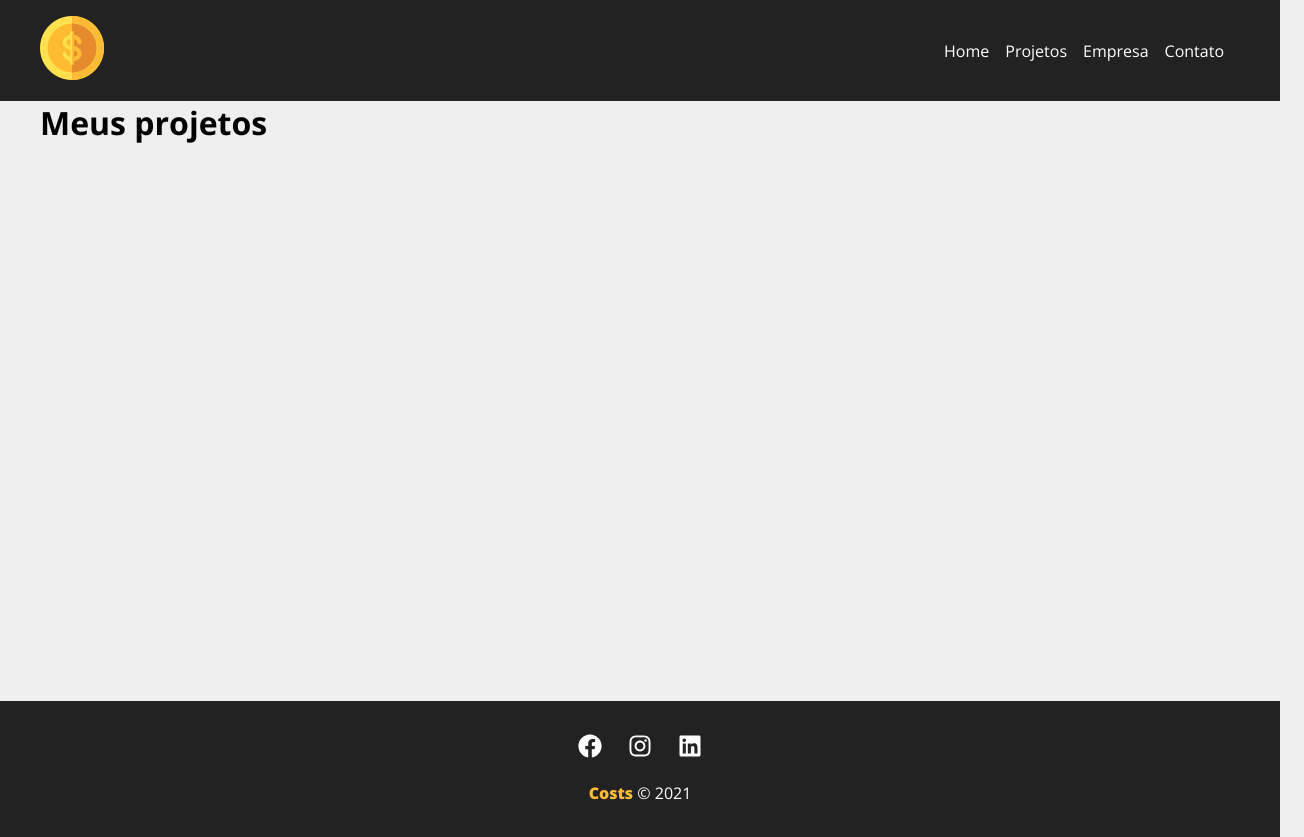
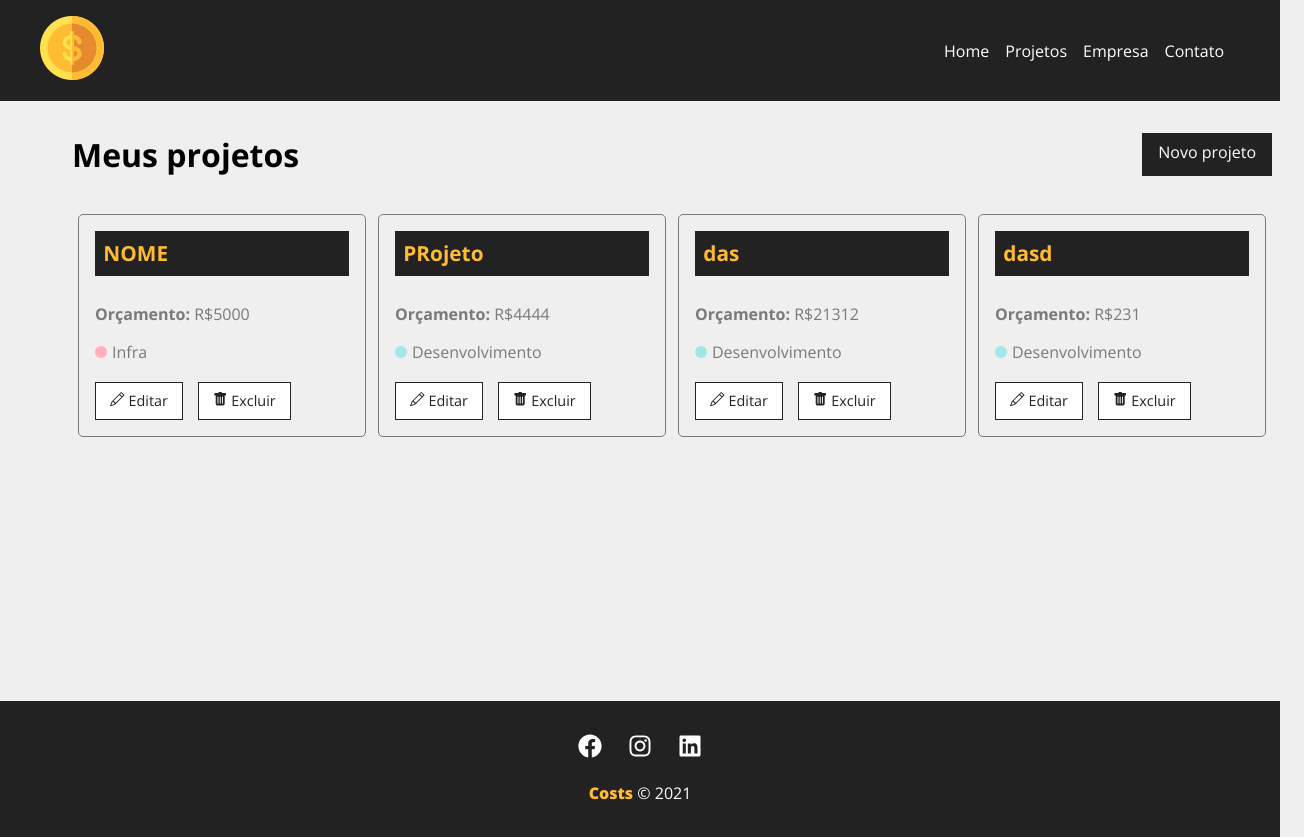
Before and after one commit to IgorPaes/Gerenciador-De-Projetos, a React (Create React App) app: page /projects in a window 1280 px wide. Shown: the whole page, 1304 px wide, since content can reach past the window. Built offline with nearby package versions, Linux system fonts and the light colour scheme; data requests are answered from the project's data file.

Commit message:
Implementado o carregamento dos projetos na interface.

```diff
--- a/src/components/layouts/Container.module.css
+++ b/src/components/layouts/Container.module.css
@@ -20,7 +20,5 @@
 }
 
 .flex {
-
    display: flex;
-
 }
--- a/src/components/layouts/LinkButton.jsx
+++ b/src/components/layouts/LinkButton.jsx
@@ -3,9 +3,7 @@
 
 function LinkButton({ to, text }) {
    return (
-      <Link className={styles.btn} to={to}>
-         {text}
-      </Link>
+      <Link className={styles.btn} to={to}>{text}</Link>
    );
 }
 
--- /dev/null
+++ b/src/components/layouts/Loading.jsx
@@ -0,0 +1,13 @@
+import loading from '../../assets/imgs/loading.svg'
+
+import styles from './Loading.module.css'
+
+function Loading() {
+   return (
+      <div className={styles.loader_container}>
+         <img className={styles.loader} src={loading} alt="Loading"/>
+      </div>
+   )
+}
+
+export default Loading;
--- /dev/null
+++ b/src/components/layouts/Loading.module.css
@@ -0,0 +1,11 @@
+.loader_container {
+   width: 100%;
+   height: 100%;
+   display: flex;
+   justify-content: center;
+   align-items: center;
+}
+
+.loader {
+   width: 50px;
+}
--- /dev/null
+++ b/src/components/pages/Project.module.css
@@ -0,0 +1,9 @@
+.project_container {
+   padding: 2em;
+}
+
+.title_container {
+   display: flex;
+   justify-content: space-between;
+   margin-bottom: 2em;
+}
--- a/src/components/pages/Projects.jsx
+++ b/src/components/pages/Projects.jsx
@@ -1,7 +1,18 @@
 import { useLocation } from "react-router-dom";
+
 import { Message } from "../layouts/Message";
+import Container from '../layouts/Container'
+
+import LinkButton from "../layouts/LinkButton";
+import ProjectCard from "../project/ProjectCard";
+import Loading from "../layouts/Loading";
+import styles from './Project.module.css'
+import { useEffect, useState } from "react";
 
 function Projects() {
+
+   const [projects, setProjects] = useState([]);
+   const [removerLoading, setRemoveLoading] = useState(false);
 
    const location = useLocation();
    let message = '';
@@ -10,10 +21,38 @@
       message = location.state.message;
    }
 
+   useEffect(() => {
+
+      setTimeout(() => {
+         fetch('http://localhost:5000/projects', {
+            method: 'GET',
+            headers: {
+               'Accept': 'application/json'
+            }
+         }).then(resp => resp.json()).then(data => {
+            setProjects(data)
+            setRemoveLoading(true);
+         }).catch(err => console.log(err))
+      }, 1000)
+
+   }, [])
+
    return (
-      <div>
-         <h1>Meus projetos</h1>
+      <div className={styles.project_container}>
+         <div className={styles.title_container}>
+            <h1>Meus projetos</h1>
+            <LinkButton to='/newProject' text='Novo projeto'></LinkButton>
+         </div>
          {message && <Message type="success" msg={message}/>}
+         <Container customClass="start">
+            {projects.length > 0 && projects.map((project) => (
+               <ProjectCard id={project.id} name={project.name} budget={project.budget} category={project.category.name} key={project.id}/>
+            ))}
+            {!removerLoading && <Loading/>}
+            {removerLoading && projects.length === 0 &&
+               <p>Não há projetos cadastrados</p>
+            }
+         </Container>
       </div>
    )
 }
--- /dev/null
+++ b/src/components/project/ProjectCard.jsx
@@ -0,0 +1,29 @@
+import { Link } from 'react-router-dom';
+import Projects from '../pages/Projects';
+import styles from './ProjectCard.module.css'
+
+import { BsPencil, BsFillTrashFill } from 'react-icons/bs'
+
+function ProjectCard({id, name, budget, category, handleRemove}) {
+   return (
+      <div className={styles.project_card}>
+         <h4>{name}</h4>
+         <p>
+            <span>Orçamento:</span> R${budget}
+         </p>
+         <p className={styles.category_text}>
+            <span className={`${styles[category.toLowerCase()]}`}></span> {category}
+         </p>
+         <div className={styles.project_card_actions}>
+            <Link to='/'>
+               <BsPencil/> Editar
+            </Link>
+            <button>
+               <BsFillTrashFill/> Excluir
+            </button>
+         </div>
+      </div>
+   )
+}
+
+export default ProjectCard;
--- /dev/null
+++ b/src/components/project/ProjectCard.module.css
@@ -0,0 +1,94 @@
+.project_card {
+
+   padding: 1em;
+   border: 1px solid #7a7a7a;
+   border-radius: 5px;
+   width: 24%;
+   margin: .5%;
+
+}
+
+.project_card h4 {
+
+   background-color: #222;
+   color: #FFBB33;
+   padding: .4em;
+   margin-bottom: 1.3em;
+   font-size: 1.3em;
+
+}
+
+.project_card p {
+   color: #7a7a7a;
+   margin-bottom: 1em;
+}
+
+.project_card p span {
+   font-weight: bold;
+}
+
+.category_text {
+   display: flex;
+   align-items: center;
+}
+
+.category_text span {
+   display: block;
+   width: 12px;
+   height: 12px;
+   border-radius: 50%;
+   background-color: #CCC;
+   margin-right: 5px;
+}
+
+.category_text .infra {
+   background-color: #FFAEBC;
+}
+
+.category_text .desenvolvimento {
+   background-color: #A0E7E5;
+}
+
+.category_text .design {
+   background-color: #B4F8C8;
+}
+
+.category_text .planejamento {
+   background-color: #FBE7C6;
+}
+
+.project_card_actions {
+   margin-top: 1.2em;
+   display: flex;
+   align-items: center;
+}
+
+.project_card_actions a,
+.project_card_actions button {
+
+   text-decoration: none;
+   border: none;
+   background-color: #FFFF;
+   color: #222;
+   font-size: .9em;
+   padding: .6em 1em;
+   margin-right: 1em;
+   cursor: pointer;
+   border: 1px solid #222;
+   align-items: center;
+   justify-content: center;
+   transition: .5s;
+
+}
+
+.project_card.actions svg {
+
+   margin-right: .5em;
+
+}
+
+.project_card_actions a:hover,
+.project_card_actions button:hover {
+   background-color: #222;
+   color: #FFBB33;
+}
```
Also changed, not shown: src/components/layouts/Container.jsx (+5 -5 lines), src/App.js (indentation only). Lines whose indentation alone changed are shown as unchanged.
